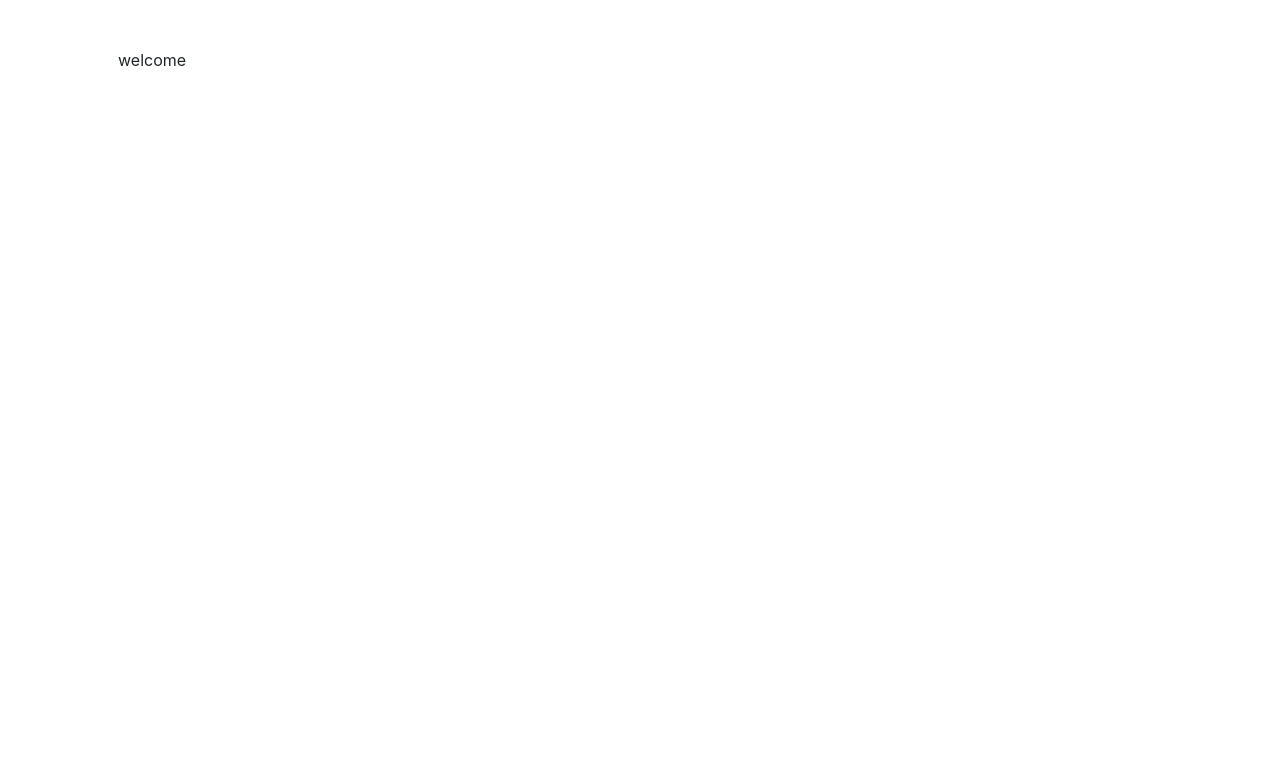
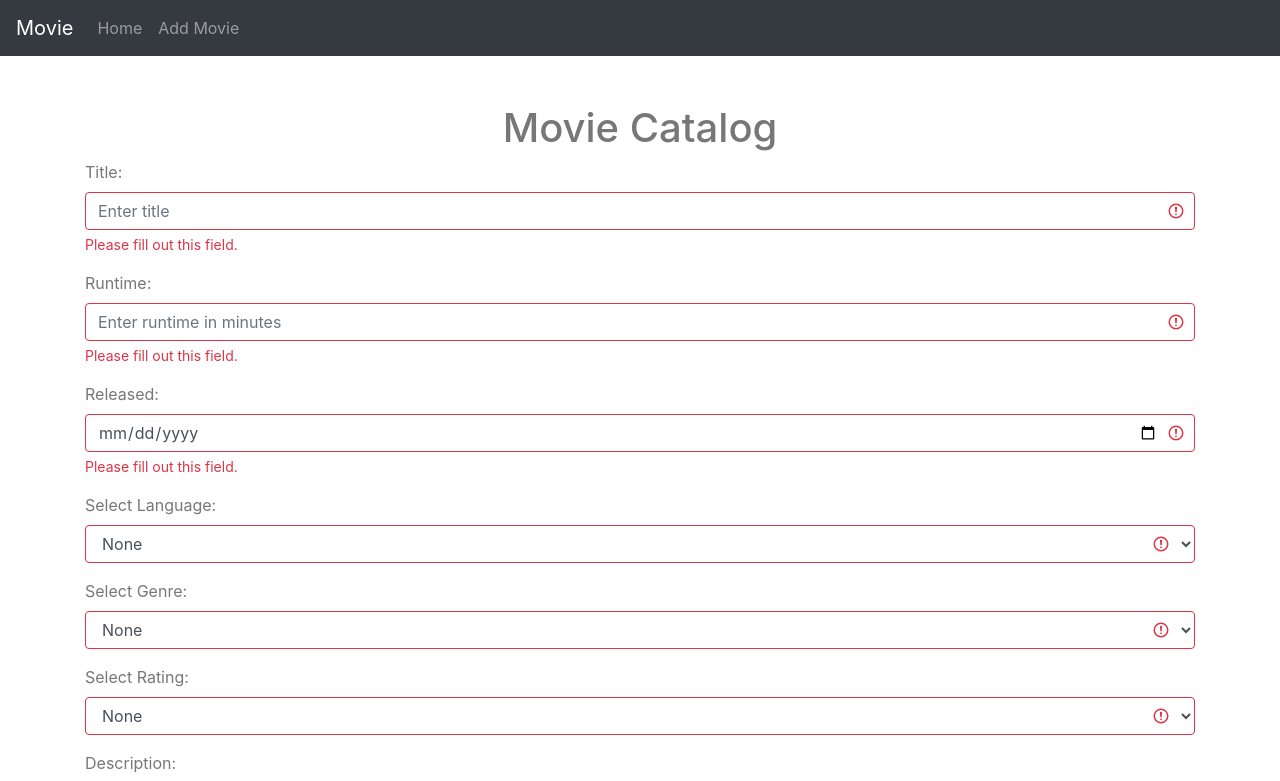
Before and after one commit to Bash360/movie-app, a React (Create React App) app: page /addmovie in a window 1280 px wide. Shown: the top 781 px of the page. Built offline with nearby package versions, Linux system fonts and the light colour scheme.

Commit message:
movie catalog

```diff
--- a/src/App.js
+++ b/src/App.js
@@ -1,10 +1,27 @@
+import Movies from './components/Movies';
+import AddMovie from './components/AddMovie';
+import MovieDetails from './components/MovieDetails';
+import { BrowserRouter as Router, Route, Routes, } from 'react-router-dom';
+import Nav from './components/Nav';
 
 
 function App() {
   return (
-    <div className="container p-5">
-   welcome
-    </div>
+    <Router>
+    <Nav/>
+      <div className="container mt-5">
+        <h1 className='text-center'>Movie Catalog</h1>
+
+
+        <Routes>
+          <Route path='/'  exact   element={<Movies />} />
+
+        <Route path='/addmovie'   element={<AddMovie />} />
+          <Route path='/moviedetails'   element={< MovieDetails />} />
+          </Routes>
+      </div>
+
+      </Router>
   );
 }
 
--- /dev/null
+++ b/src/components/AddMovie.js
@@ -0,0 +1,128 @@
+import { useState } from 'react';
+import { localEndpoint } from '../constants';
+import axios from 'axios';
+
+
+const AddMovie = () => {
+
+  const [title, setTitle] = useState('');
+  const [genre, setGenre] = useState('');
+  const [description, setDescription] = useState('');
+  const [language, setLanguage] = useState('');
+  const [released, setReleased] = useState('');
+  const [runtime, setRuntime] = useState('');
+  const [rated, setRated] = useState('');
+  const [created, setCreated] = useState(false);
+  const [error, setError] = useState('');
+
+  const submit = async (e) => {
+    try {
+      e.preventDefault();
+
+      const createMovie = async () => {
+        const newMovie = await axios.post(`${localEndpoint}/movies`,
+          { title, genre, description, language, released, runtime, rated }, { headers: { "Content-Type": `application/json` } });
+        console.log(newMovie);
+        if (newMovie.status === 201) {
+          setTitle('');
+          setGenre('');
+          setDescription('');
+          setLanguage('');
+          setReleased('');
+          setRuntime('');
+          setRated('');
+          setCreated(true);
+           setError('');
+        }
+      }
+        await createMovie();
+    } catch (error) {
+      setError(error.response.data);
+
+    }
+
+
+  }
+
+
+  return (
+    <div>
+      {error==='movie with title already exists'?   <div className="alert alert-danger" role="alert">
+  movie with title already exists!
+      </div> : ''}
+        {created?   <div className="alert alert-success" role="alert">
+  movie added successfully!!!
+</div>:''}
+
+
+      <form onSubmit={submit} className="was-validated">
+        <div className="form-group">
+          <label htmlFor="title">Title:</label>
+          <input type="text" value={title} onChange={(e) =>setTitle(e.target.value)} className="form-control" id="title" placeholder="Enter title"  required />
+            <div className="valid-feedback">Valid.</div>
+            <div className="invalid-feedback">Please fill out this field.</div>
+        </div>
+         <div className="form-group">
+          <label htmlFor="runtime">Runtime:</label>
+          <input type="text" className="form-control" id="runtime" value={runtime} onChange={(e) =>setRuntime(e.target.value)} placeholder="Enter runtime in minutes  "  required />
+            <div className="valid-feedback">Valid.</div>
+            <div className="invalid-feedback">Please fill out this field.</div>
+        </div>
+         <div className="form-group">
+          <label htmlFor="released">Released:</label>
+          <input type="date" className="form-control" id="released"  value={released} onChange={(e) =>setReleased(e.target.value)}  required />
+            <div className="valid-feedback">Valid.</div>
+            <div className="invalid-feedback">Please fill out this field.</div>
+        </div>
+        <div className="form-group">
+  <label htmlFor="language">Select Language:</label>
+          <select required className="form-control" id="language" value={language} onChange={(e) => setLanguage(e.target.value)}>
+             <option value=''>None</option>
+    <option  value='English'>English</option>
+    <option value='French'>French</option>
+    <option value='Spanish'>Spanish</option>
+    <option value='Italiana'>Italiana</option>
+  </select>
+        </div>
+
+          <div className="form-group">
+  <label htmlFor="genre">Select Genre:</label>
+          <select required className="form-control" id="genre" value={genre} onChange={(e) => setGenre(e.target.value)} >
+             <option value=''>None</option>
+    <option value='Horror '>Horror</option>
+    <option  value='Action '>Action</option>
+    <option value='Drama '>Drama</option>
+            <option value='Adventure'>Adventure</option>
+            <option value='sci fi'>sci fi</option>
+              <option value='Romance'>Romance</option>
+  </select>
+        </div>
+
+          <div className="form-group">
+  <label htmlFor="rating">Select Rating:</label>
+          <select required className="form-control" id="rating" value={rated} onChange={(e) => setRated(e.target.value)}>
+            <option value=''>None</option>
+    <option value='R'>R</option>
+    <option value='PG-13'>PG-13</option>
+    <option value='TV-Y'>TV-Y</option>
+            <option  value='TV-14'>TV-14</option>
+            <option value='TV'>TV</option>
+            <option value='TV-Y7'>TV-Y7</option>
+
+  </select>
+        </div>
+        <div className="form-group">
+  <label htmlFor="description">Description:</label>
+          <textarea className="form-control" value={description} onChange={(e) =>setDescription(e.target.value)} rows="5"  id="description" required></textarea>
+           <div className="valid-feedback">Valid.</div>
+      <div className="invalid-feedback">Please fill out this field.</div>
+</div>
+
+
+         <input type="submit"  className="btn btn-primary" value="submit" />
+      </form>
+    </div>
+  );
+}
+
+export default AddMovie;
--- /dev/null
+++ b/src/components/Movie.js
@@ -0,0 +1,19 @@
+import { Link } from 'react-router-dom';
+import image from '../assets/movie.jpeg';
+
+const Movie = ({ title, genre, language, id }) => {
+  return (
+  <div className="card m-3" style={{width:'300px'}}>
+      <img alt='movie' className='card-img-top' src={image}></img>
+  <div className="card-body">
+    <h4 className="card-title text-uppercase">{title}</h4>
+    <p className="card-text">{genre}</p>
+        <p className="card-text">{language}</p>
+       <Link className='btn btn-primary' to='/moviedetails' state={{ id }}>view</Link>
+
+  </div>
+</div>
+  );
+}
+
+export default Movie;
--- /dev/null
+++ b/src/components/MovieDetails.js
@@ -0,0 +1,39 @@
+import { useState, useEffect } from 'react';
+import axios from 'axios';
+import { localEndpoint } from '../constants';
+import { useLocation } from 'react-router-dom';
+import image from '../assets/movie.jpeg';
+
+
+const MovieDetails = () => {
+     const location= useLocation();
+  const [movie, setMovie] = useState({});
+  const id = location.state.id;
+ ;
+  useEffect(() => {
+
+
+
+    const getMovie = async () => {
+      const movie = await axios.get(`${localEndpoint}/movies/${id}`);
+      setMovie(movie.data);
+}
+    getMovie();
+  }, []);
+
+
+  return (
+    <div className='container'>
+      <img alt='movie' src={image}></img>
+      <h2>{movie.title }</h2>
+      <h4>{movie.genre }</h4>
+      <h3>{movie.language }</h3>
+      <h5>{movie.released}</h5>
+      <h5>{movie.runtime }</h5>
+      <h5>{movie.rated }</h5>
+      <p>{movie.description }</p>
+    </div>
+  );
+}
+
+export default MovieDetails;
--- /dev/null
+++ b/src/components/Movies.js
@@ -0,0 +1,31 @@
+import {useState,useEffect} from 'react';
+import Movie from './Movie';
+import { localEndpoint } from '../constants';
+import axios from 'axios';
+
+
+const Movies = ({ title, genre, language, id }) => {
+
+  const [movies, setMovies] = useState([]);
+
+  useEffect(() => {
+
+    const getMovies = async () => {
+      const response = await axios.get(`${localEndpoint}/movies?skip=0&limit=100`);
+      setMovies(response.data);
+    }
+    getMovies();
+
+},[])
+  return (
+    <div className='d-flex flex-wrap'>
+      {
+        movies.map(movie => {
+          return <Movie key={movie._id} id={movie._id} title={ movie.title} genre={movie.genre} language={movie.language} />
+        })
+      }
+    </div>
+  );
+}
+
+export default Movies;
--- /dev/null
+++ b/src/components/Nav.js
@@ -0,0 +1,30 @@
+import { Link } from "react-router-dom";
+
+export default function Nav() {
+  return (
+    <>
+    <nav className="navbar navbar-expand-md bg-dark navbar-dark">
+
+  <Link className="navbar-brand" href="#">Movie</Link>
+
+
+  <button className="navbar-toggler" type="button" data-toggle="collapse" data-target="#collapsibleNavbar">
+    <span className="navbar-toggler-icon"></span>
+  </button>
+
+
+  <div className="collapse navbar-collapse" id="collapsibleNavbar">
+    <ul className="navbar-nav">
+      <li className="nav-item">
+  <Link  className="nav-link" to='/'>Home</Link>
+      </li>
+      <li className="nav-item">
+        <Link  className="nav-link" to='/addmovie'>Add Movie</Link>
+      </li>
+
+    </ul>
+  </div>
+</nav>
+    </>
+  );
+}
--- /dev/null
+++ b/src/constants.js
@@ -0,0 +1 @@
+export const localEndpoint = 'http://localhost:5000/api/v1';
--- a/src/index.css
+++ b/src/index.css
@@ -5,6 +5,8 @@ body {
     sans-serif;
   -webkit-font-smoothing: antialiased;
   -moz-osx-font-smoothing: grayscale;
+      background-color: #fff;
+          color: #777;
 }
 
 code {
```
Also changed, not shown: src/assets/movie.jpeg (added).
